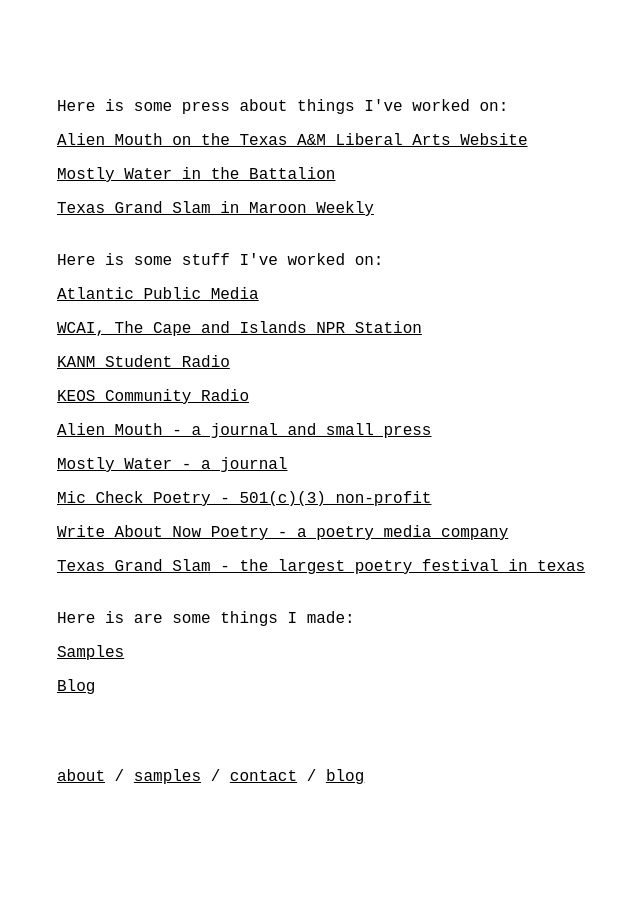
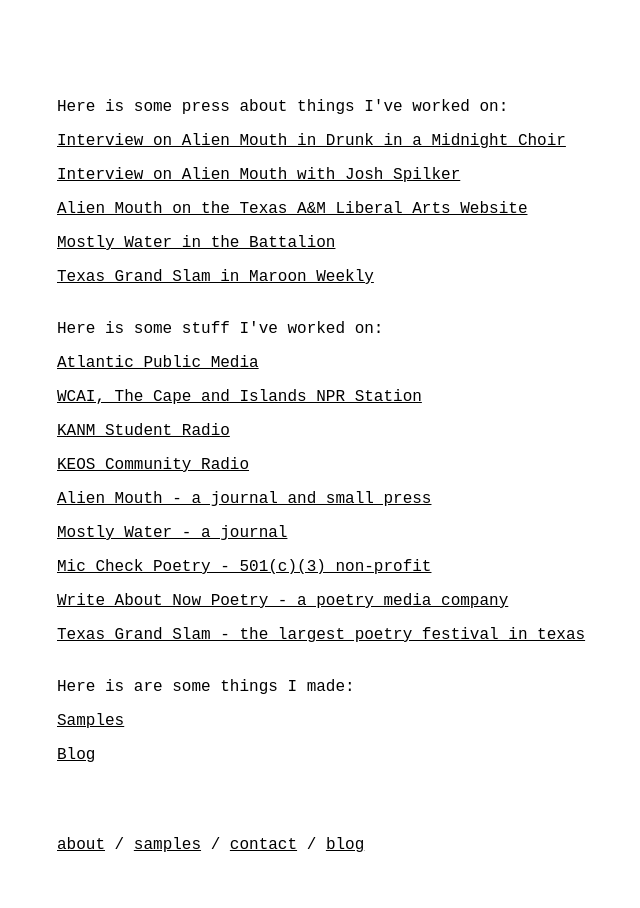
Before and after one commit to davisland/davisland.github.io, a Jekyll site: the page links/index.html, which Jekyll copies as it is, in a window 1280 px wide. Shown: the whole page, without its empty margins (267-907 px from the left). Built offline with Jekyll 4.4.1, drawn with Linux system fonts in a browser that asks for light colours.

Commit message:
quesitons

```diff
--- a/links/index.html
+++ b/links/index.html
@@ -12,6 +12,8 @@
         </br></br></br></br></br>
 
         Here is some press about things I've worked on:
+        <p><a href="http://drunkinamidnightchoir.com/2015/07/11/six-questions-with-davis-land-alien-mouth/">Interview on Alien Mouth in Drunk in a Midnight Choir</a></p>
+        <p><a href="http://joshspilker.com/just-making-cool-things-with-cool-people-an-interview-with-davis-land/">Interview on Alien Mouth with Josh Spilker</a></p>
         <p><a href="http://liberalarts.tamu.edu/blog/2015/07/06/a-new-literary-journal-has-landed/">Alien Mouth on the Texas A&amp;M Liberal Arts Website</a></p>
         <p><a href="http://www.thebatt.com/life-arts/lit-journal-goes-beyond-tradition/article_d84ffa27-d986-5013-a07d-d1aed3811de7.html">Mostly Water in the Battalion</a></p>
         <p><a href="http://maroonweekly.com/texas-grand-slam-poetry-festival-2">Texas Grand Slam in Maroon Weekly</a></p>
```
